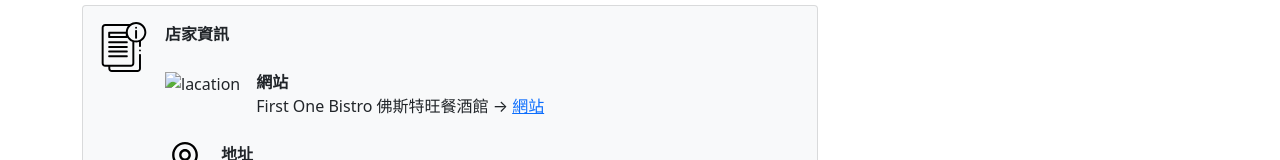
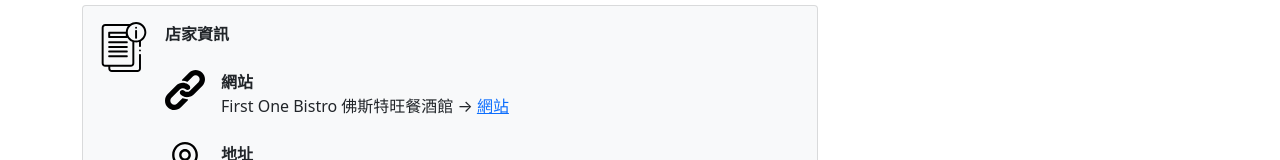
Before and after one commit to freedom3725/R-4, a plain HTML site: page index.html in a window 1280 px wide. Shown: the part 2080-2240 px from the top of the page. Drawn offline with nearby package versions, Linux system fonts and the light colour scheme.

Commit message:
Update index.html

```diff
--- a/index.html
+++ b/index.html
@@ -73,7 +73,7 @@
                                         <div class="fw-bold">店家資訊</div>
 										<!-- Child comment 1-->
                                         <div class="d-flex mt-4">
-                                            <div class="flex-shrink-0"><img src="assets/FB.svg" alt="lacation" width="40" height="40"></div>
+                                            <div class="flex-shrink-0"><img src="assets/link.svg" alt="link" width="40" height="40"></div>
                                             <div class="ms-3">
                                                 <div class="fw-bold">網站</div>
                                                 First One Bistro 佛斯特旺餐酒館 →
```
